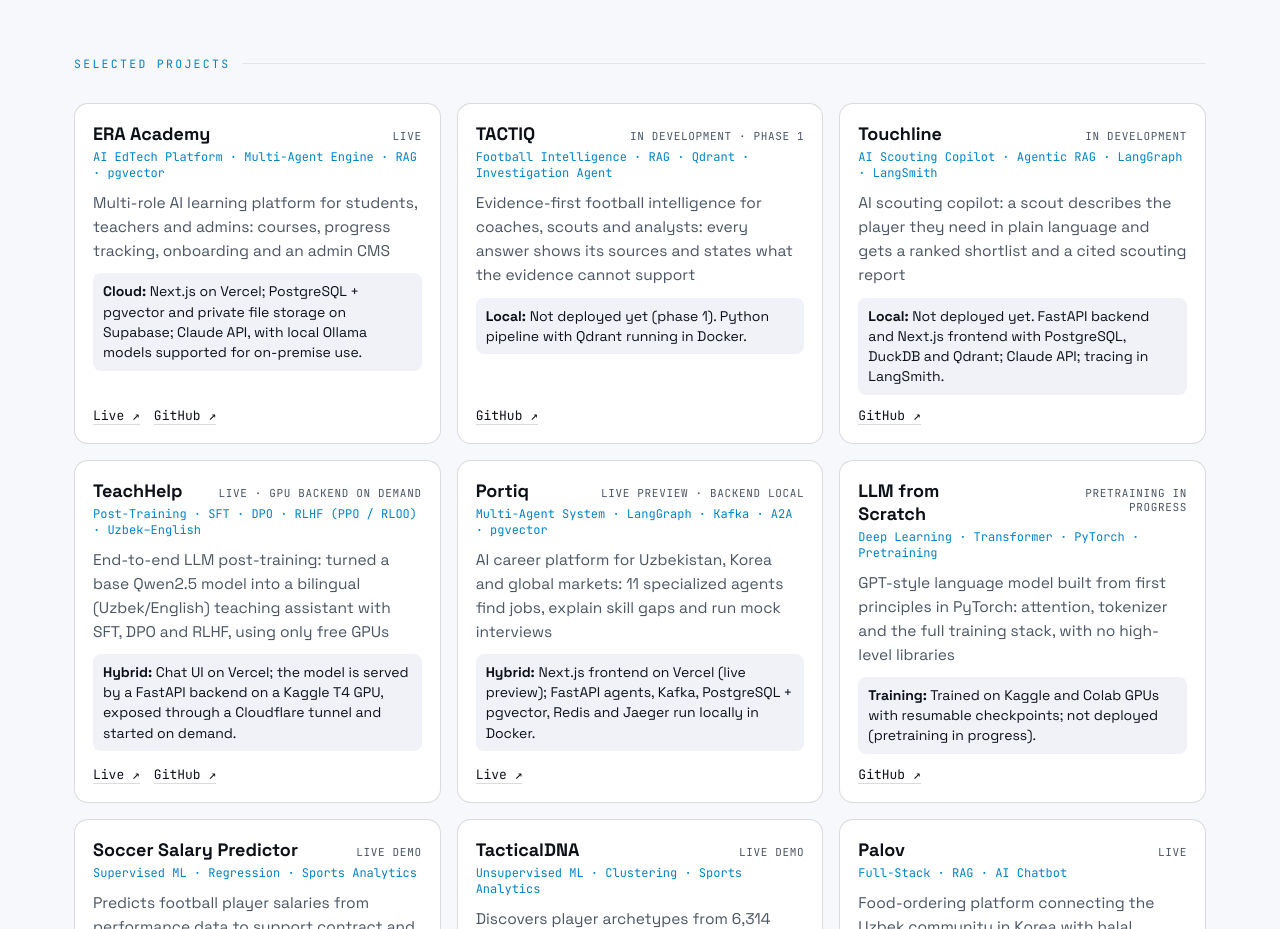
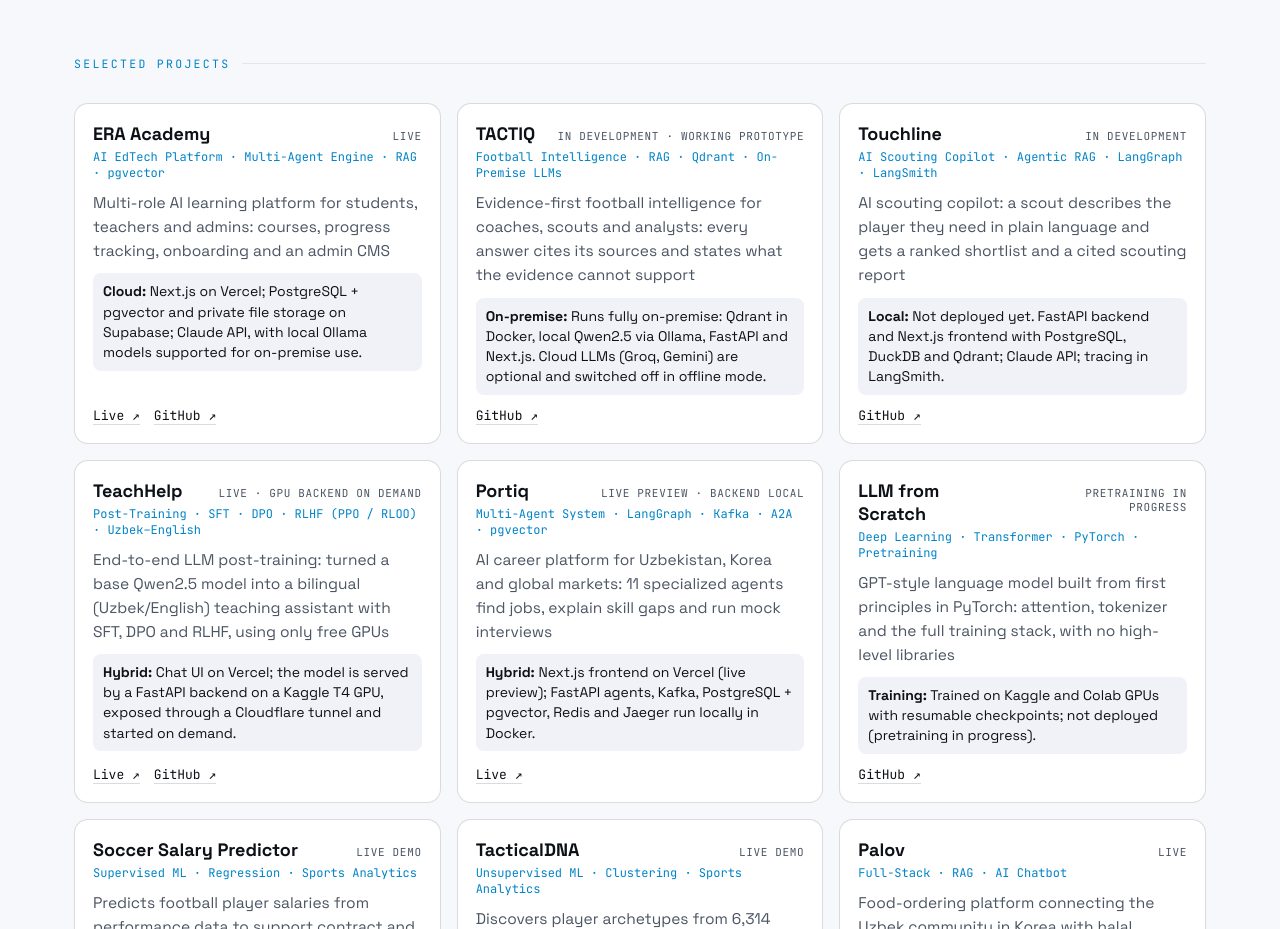
Before and after one commit to davronbek-malikov/Portfolio, a Next.js app: page /about in a window 1280 px wide. Shown: the part 3320-4249 px from the top of the page. Built offline with nearby package versions, Linux system fonts and the light colour scheme.

Commit message:
feat: update TACTIQ to its working prototype (end-to-end RAG, on-premise LLMs) on the site and CV

```diff
--- a/data/brain.js
+++ b/data/brain.js
@@ -47,7 +47,7 @@ export const skills = [
   { id: "rlhf", region: "post", short: "RLHF", name: "RLHF with reward models, PPO and RLOO", uses: ["llm-engineering"] },
   { id: "quant", region: "post", short: "Quantization", name: "4-bit quantization (GGUF, AWQ, GPTQ) for edge devices and small servers", uses: ["work"] },
   { id: "vllm", region: "post", short: "vLLM", name: "vLLM inference serving", uses: ["work"] },
-  { id: "ollama", region: "post", short: "Ollama", name: "Ollama and llama.cpp for local open-weight models", uses: ["era-academy", "work"] },
+  { id: "ollama", region: "post", short: "Ollama", name: "Ollama and llama.cpp for local open-weight models", uses: ["era-academy", "work", "tactiq"] },
 
   // Agents
   { id: "langgraph", region: "agents", short: "LangGraph", name: "LangGraph agent orchestration", uses: ["touchline", "portiq", "work"] },
@@ -102,10 +102,10 @@ export const skills = [
 
   // Backend and data
   { id: "python", region: "backend", short: "Python", name: "Python", uses: ["supervised-ml", "llm-engineering", "touchline", "tactiq", "work"] },
-  { id: "fastapi", region: "backend", short: "FastAPI", name: "FastAPI services", uses: ["touchline", "portiq", "llm-engineering"] },
+  { id: "fastapi", region: "backend", short: "FastAPI", name: "FastAPI services", uses: ["touchline", "portiq", "llm-engineering", "tactiq"] },
   { id: "sql", region: "backend", short: "SQL", name: "SQL (PostgreSQL, DuckDB)", uses: ["era-academy", "touchline"] },
   { id: "postgres", region: "backend", short: "PostgreSQL", name: "PostgreSQL (Prisma, Supabase)", uses: ["era-academy", "touchline", "portiq", "hamyon"] },
   { id: "redis", region: "backend", short: "Redis", name: "Redis", uses: ["portiq"] },
   { id: "kafka", region: "backend", short: "Kafka", name: "Apache Kafka (event-driven agents)", uses: ["portiq"] },
-  { id: "nextjs", region: "backend", short: "Next.js", name: "Next.js full-stack apps", uses: ["era-academy", "touchline", "portiq", "palov", "hamyon", "kotib"] },
+  { id: "nextjs", region: "backend", short: "Next.js", name: "Next.js full-stack apps", uses: ["era-academy", "touchline", "portiq", "palov", "hamyon", "kotib", "tactiq"] },
 ];
--- a/data/projects.js
+++ b/data/projects.js
@@ -59,21 +59,21 @@ export const llmProjects = [
     n: "10",
     title: "TACTIQ",
     rarity: "legendary",
-    cls: "Football Intelligence · RAG · Qdrant · Investigation Agent",
+    cls: "Football Intelligence · RAG · Qdrant · On-Premise LLMs",
     flavor: "Ask football questions. Get evidence, not guesses.",
     motif: "tactics",
     group: "llm",
-    stats: { PWR: 80, SCL: 78, AUT: 72, INT: 86, PLH: 80 },
+    stats: { PWR: 84, SCL: 78, AUT: 76, INT: 88, PLH: 84 },
     abilities: [
-      "Evidence-first football intelligence for coaches, scouts and analysts: every answer shows its sources and states what the evidence cannot support",
-      "Phase 1 delivered: an ingestion pipeline that indexes match reports and documents (PDF, Word, text) into a Qdrant vector database, safe to re-run without duplicates",
-      "Data quality first: match, team and player metadata comes only from verified sources, never guessed by a model",
-      "Transparent, fully tested pipeline built without heavy frameworks, so every step is easy to debug",
-      "Roadmap: hybrid retrieval with reranking, an analytics engine, an investigation agent, then video analysis with computer vision",
+      "Evidence-first football intelligence for coaches, scouts and analysts: every answer cites its sources and states what the evidence cannot support",
+      "End-to-end RAG application: an indexing pipeline (loading, chunking, embeddings, Qdrant) and a retrieval-and-generation pipeline with clickable evidence links",
+      "Investigation UI (Next.js + FastAPI): uploaded documents are indexed automatically, answers can be filtered by topic, and an LLM-only mode shows how much RAG grounding changes the answer",
+      "Three LLM providers with automatic fallback (local Qwen2.5 via Ollama, Groq, Gemini); an offline mode switches off every cloud call",
+      "Connectors for professional football data (StatsBomb, Wyscout, SkillCorner); every pipeline step is tested and built without heavy frameworks",
     ],
-    deploy: { mode: "Local", text: "Not deployed yet (phase 1). Python pipeline with Qdrant running in Docker." },
-    stack: ["Python", "Qdrant", "Sentence Transformers", "Hugging Face", "PyMuPDF", "python-docx", "Docker", "pytest"],
-    status: { state: "rnd", label: "IN DEVELOPMENT · PHASE 1" },
+    deploy: { mode: "On-premise", text: "Runs fully on-premise: Qdrant in Docker, local Qwen2.5 via Ollama, FastAPI and Next.js. Cloud LLMs (Groq, Gemini) are optional and switched off in offline mode." },
+    stack: ["Python", "Qdrant", "Sentence Transformers", "FastAPI", "Next.js", "Ollama (Qwen2.5)", "Groq", "Gemini", "Docker", "pytest"],
+    status: { state: "beta", label: "IN DEVELOPMENT · WORKING PROTOTYPE" },
     links: { github: "https://github.com/davronbek-malikov/TACTIQ" },
   },
   {
```
Also changed, not shown: 1 other file (tests, documents, lock files or other folders).
